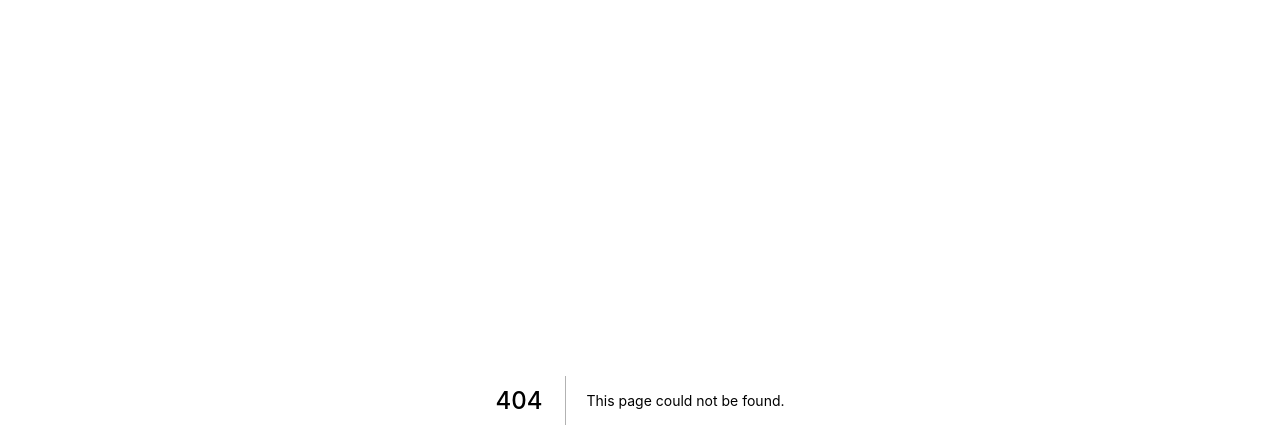
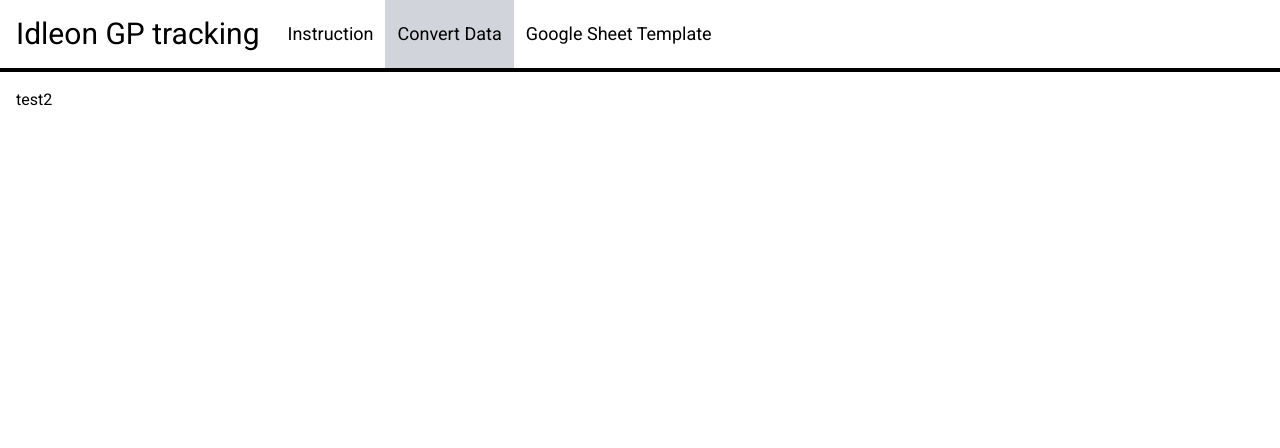
Before and after one commit to ICE-Cold-Ethanol/idleon-gp-tracking, a Next.js app: page /convert in a window 1280 px wide. Before the commit this address had no page. Shown: the top 448 px of the page. Built offline with nearby package versions, Linux system fonts and the light colour scheme.

Commit message:
added convert page

```diff
--- /dev/null
+++ b/pages/convert.jsx
@@ -0,0 +1,9 @@
+import { getLayout } from '../components/layouts/MainLayout'
+
+const Convert = () => {
+    return <div className="flex flex-grow p-4">test2</div>
+}
+
+Convert.getLayout = getLayout
+
+export default Convert
--- a/pages/index.js
+++ b/pages/index.js
@@ -1,4 +1,3 @@
-import Head from 'next/head'
 import { getLayout } from '../components/layouts/MainLayout'
 
 const Index = () => {
```
